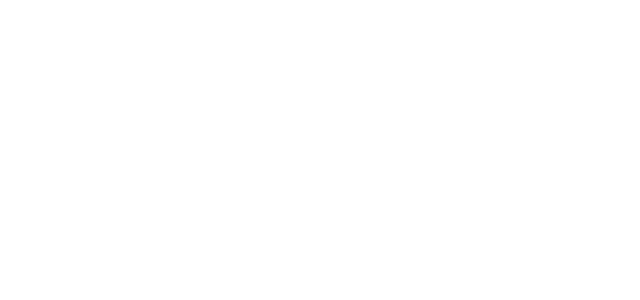
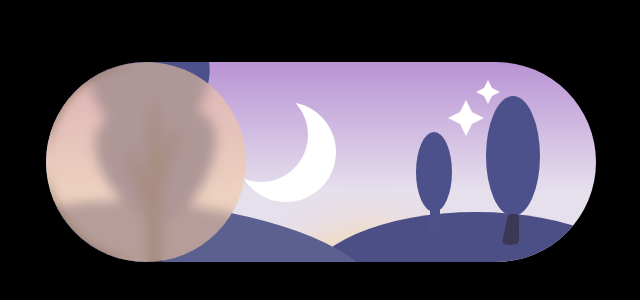
Before and after one commit to li-junpeng/web-app, a Vue app: page /day-to-night-toggle-switch in a window 1280 px wide. Before the commit this address had no page. Shown: the part 238-538 px from the top of the page, without its empty margins (319-959 px from the left). Built offline with nearby package versions, Linux system fonts and the light colour scheme.

Commit message:
feat: power switch animation

```diff
--- a/src/router/index.ts
+++ b/src/router/index.ts
@@ -425,6 +425,14 @@
         title: '开关按钮动画'
       },
       component: () => import('@/views/components/power-switch-animation/index.vue')
+    },
+    {
+      path: '/day-to-night-toggle-switch',
+      name: 'DayToNightToggleSwitch',
+      meta: {
+        title: '白天与黑夜'
+      },
+      component: () => import('@/views/components/day-to-night-toggle-switch/index.vue')
     }
   ]
 })
--- /dev/null
+++ b/src/views/components/day-to-night-toggle-switch/index.vue
@@ -0,0 +1,493 @@
+<!--
+ * day-to-night-toggle-switch
+ *
+ * @from https://codepen.io/aybukeceylan/pen/QWWrbyK
+ * @author Junpeng.Li
+ * @date 2023-07-11 15-10
+-->
+<script setup lang="ts">
+import { ref } from 'vue'
+
+const state = ref(false)
+</script>
+
+<template>
+  <div class="container" :class="{'switch': state}">
+    <label for="switch">
+      <input type="checkbox" id="switch" @change="state = !state">
+      <div class="toggle-wrapper">
+        <div class="day-night"></div>
+        <div class="tree-left">
+          <div class="tree"></div>
+          <div class="trunk">
+            <div class="branch"></div>
+            <div class="branch"></div>
+          </div>
+        </div>
+        <div class="tree-right">
+          <div class="tree-back">
+            <div class="trunk"></div>
+          </div>
+          <div class="tree-front">
+            <div class="trunk"></div>
+          </div>
+        </div>
+        <div class="moon"></div>
+        <div class="stars">
+          <div class="star big-star">
+            <div class="vertical"></div>
+            <div class="horizontal"></div>
+          </div>
+          <div class="star small-star">
+            <div class="vertical"></div>
+            <div class="horizontal"></div>
+          </div>
+        </div>
+        <div class="sun"></div>
+        <div class="hills">
+          <div class="hill-left"></div>
+          <div class="hill-right"></div>
+        </div>
+      </div>
+    </label>
+  </div>
+
+</template>
+
+<style scoped lang="scss">
+@use "../base";
+
+.container {
+  --wrapper-bg: #9bb7e8;
+  --hill-left: #5c6090;
+  --hill-right: #4b4f85;
+  --sky-bg-night: linear-gradient(to bottom, rgba(185, 147, 212, 1) 0%, rgba(230, 224, 237, 1) 65%);
+  --tree-trunk: #3b3853;
+  --tree: rgba(76, 80, 139, 1);
+  --sun: linear-gradient(24deg, rgba(255, 219, 156, 1) 0%, rgba(254, 195, 87, 1) 53%);
+  --day-night: rgba(242, 198, 160, 0.6);
+  transition: .2s linear;
+}
+
+.container.switch {
+  --wrapper-bg: #111827;
+  --hill-left: #602291;
+  --hill-right: #511a7f;
+  --sky-bg-day: linear-gradient(180deg, rgba(231, 95, 122, 1) 0%, rgba(255, 177, 104, 1) 83%);
+  --tree-trunk: #3b3853;
+  --tree: #78177b;
+  --sun: linear-gradient(180deg, rgba(255, 219, 156, 1) 0%, rgba(254, 195, 87, 1) 53%);
+  --day-night: #6c528cb3;
+}
+
+input {
+  display: none;
+}
+
+.toggle-wrapper {
+  position: relative;
+  cursor: pointer;
+  border-radius: 120px;
+  width: 550px;
+  height: 200px;
+  background: #fff;
+  overflow: hidden;
+  background: var(--sky-bg-night);
+
+  &:before {
+    content: "";
+    position: absolute;
+    left: 0;
+    top: 0;
+    width: 100%;
+    height: 100%;
+    background: linear-gradient(180deg, rgba(231, 95, 122, 1) 0%, rgba(255, 177, 104, 1) 83%);
+    opacity: 0;
+    transition: 1s;
+    border-radius: 120px;
+    overflow: hidden;
+  }
+}
+
+input#switch:checked + *:before {
+  opacity: 1;
+}
+
+.hills {
+  position: relative;
+  display: flex;
+  width: 720px;
+  bottom: -150px;
+  left: -40px;
+}
+
+.hill-left {
+  position: relative;
+  z-index: 2;
+  width: 380px;
+  height: 120px;
+  border-radius: 100%;
+  background: var(--hill-left);
+  top: -6px;
+  left: -10px;
+  transform: rotate(8deg);
+}
+
+.hill-right {
+  position: relative;
+  z-index: 1;
+  width: 340px;
+  height: 150px;
+  border-radius: 100%;
+  background: var(--hill-right);
+  left: -80px;
+}
+
+.tree-left {
+  position: absolute;
+  z-index: 5;
+  left: 100px;
+  bottom: -40px;
+}
+
+.tree-left .trunk {
+  z-index: 3;
+  height: 200px;
+  width: 16px;
+  background: var(--tree-trunk);
+  border-radius: 100% 100% 0 0;
+}
+
+.branch {
+  background: var(--tree-trunk);
+  position: relative;
+}
+
+.branch:nth-child(1) {
+  width: 10px;
+  height: 70px;
+  top: 46px;
+  left: -10px;
+  border-radius: 100%;
+  transform: rotate(-22deg);
+
+  &:before {
+    content: "";
+    position: absolute;
+    width: 10px;
+    height: 44px;
+    left: -21px;
+    top: 26px;
+    border: 10px solid var(--tree-trunk);
+    border-color: transparent var(--tree-trunk) transparent transparent;
+    border-radius: 60%;
+    transform: rotate(10deg);
+  }
+}
+
+.branch:nth-child(2) {
+  width: 10px;
+  height: 60px;
+  top: -46px;
+  left: 16px;
+  border-radius: 100%;
+  transform: rotate(22deg);
+
+  &:after {
+    content: "";
+    position: absolute;
+    width: 10px;
+    height: 56px;
+    left: 2px;
+    top: 20px;
+    border: 10px solid var(--tree-trunk);
+    border-color: transparent transparent transparent var(--tree-trunk);
+    border-radius: 60%;
+    transform: rotate(-11deg);
+  }
+}
+
+.tree-left .tree {
+  position: absolute;
+  left: -50px;
+  top: -10px;
+  width: 120px;
+  height: 120px;
+  z-index: -1;
+  background: var(--tree);
+  border-radius: 63% 37% 31% 69% / 60% 74% 26% 40%;
+  transform: rotate(40deg);
+
+  &:before {
+    content: "";
+    position: absolute;
+    left: -50px;
+    top: -50px;
+    width: 120px;
+    height: 120px;
+    z-index: -1;
+    background: var(--tree);
+    border-radius: 63% 37% 31% 69% / 60% 74% 26% 40%;
+  }
+}
+
+.tree-right {
+  position: relative;
+  left: 370px;
+  top: 40px;
+}
+
+.tree-back {
+  position: absolute;
+  z-index: 2;
+  width: 36px;
+  height: 80px;
+  border-radius: 80%;
+  background: var(--tree);
+  top: 30px;
+  border-bottom: 100px;
+  border-color: var(--tree);
+
+  .trunk {
+    position: absolute;
+    top: 78px;
+    background: var(--tree);
+    width: 10px;
+    height: 23px;
+    left: 14px;
+  }
+}
+
+.tree-front {
+  position: absolute;
+  z-index: 3;
+  width: 54px;
+  height: 120px;
+  border-radius: 80%;
+  background: var(--tree);
+  top: -6px;
+  left: 70px;
+  border-bottom: 100px;
+  border-color: var(--tree);
+}
+
+.tree-front .trunk {
+  position: absolute;
+  z-index: 2;
+  top: 120px;
+  background: var(--tree-trunk);
+  width: 12px;
+  height: 28px;
+  left: 21px;
+  border-radius: 4px;
+
+  &:before {
+    content: "";
+    position: absolute;
+    width: 12px;
+    height: 30px;
+    background: var(--tree-trunk);
+    left: -2px;
+    top: -2px;
+    border-radius: 4px;
+    transform: rotate(2deg) skewx(-10deg);
+  }
+
+  &:after {
+    content: "";
+    position: absolute;
+    top: 23px;
+    left: -4px;
+    width: 14px;
+    height: 6px;
+    background: var(--tree-trunk);
+    border-radius: 100%;
+  }
+}
+
+.moon {
+  position: absolute;
+  background-color: transparent;
+  width: 100px;
+  height: 100px;
+  border-radius: 50%;
+  box-shadow: inset -25px -17px 0 3px #fff;
+  left: 190px;
+  transform: translatey(40px);
+  transition: all 0.6s ease-out 0.3s;
+  transition-duration: 0.8s;
+
+  .switch & {
+    transform: translatey(160px);
+    transition: all 0.5s ease-out 0.3s;
+    transition-duration: 0.8s;
+  }
+}
+
+.stars {
+  position: absolute;
+  right: 124px;
+  transform: translatey(50px);
+  transition: all 0.6s ease-in 0.3s;
+
+  .switch & {
+    transform: translatey(-80px);
+    transition: all 0.6s ease-in 0.3s;
+  }
+}
+
+.star {
+  position: relative;
+  background: #fff;
+}
+
+.big-star .vertical {
+  width: 12px;
+  height: 12px;
+
+  &:before {
+    content: "";
+    position: absolute;
+    top: -12px;
+    width: 0;
+    height: 0;
+    border-right: 6px solid transparent;
+    border-left: 6px solid transparent;
+    border-bottom: 12px solid #fff;
+  }
+
+  &:after {
+    content: "";
+    position: absolute;
+    top: 12px;
+    border-right: 6px solid transparent;
+    border-left: 6px solid transparent;
+    border-top: 12px solid #fff;
+  }
+}
+
+.big-star .horizontal {
+  position: relative;
+  transform: rotate(90deg);
+  left: 6px;
+  top: -6px;
+
+  &:before {
+    content: "";
+    position: absolute;
+    top: -12px;
+    width: 0;
+    height: 0;
+    border-right: 6px solid transparent;
+    border-left: 6px solid transparent;
+    border-bottom: 12px solid #fff;
+  }
+
+  &:after {
+    content: "";
+    position: absolute;
+    top: 12px;
+    border-right: 6px solid transparent;
+    border-left: 6px solid transparent;
+    border-top: 12px solid #fff;
+  }
+}
+
+.small-star {
+  top: -36px;
+  left: 24px;
+  width: 8px;
+  height: 8px;
+}
+
+.small-star .vertical {
+  &:before {
+    content: "";
+    position: absolute;
+    top: -8px;
+    width: 0;
+    height: 0;
+    border-right: 4px solid transparent;
+    border-left: 4px solid transparent;
+    border-bottom: 8px solid #fff;
+  }
+
+  &:after {
+    content: "";
+    position: absolute;
+    top: 8px;
+    border-right: 4px solid transparent;
+    border-left: 4px solid transparent;
+    border-top: 8px solid #fff;
+  }
+}
+
+.small-star .horizontal {
+  position: relative;
+  transform: rotate(90deg);
+  top: 4px;
+  left: 4px;
+
+  &:before {
+    content: "";
+    position: absolute;
+    top: -8px;
+    width: 0;
+    height: 0;
+    border-right: 4px solid transparent;
+    border-left: 4px solid transparent;
+    border-bottom: 8px solid #fff;
+  }
+
+  &:after {
+    content: "";
+    position: absolute;
+    top: 8px;
+    border-right: 4px solid transparent;
+    border-left: 4px solid transparent;
+    border-top: 8px solid #fff;
+  }
+}
+
+.sun {
+  position: absolute;
+  z-index: 0;
+  width: 150px;
+  height: 150px;
+  border-radius: 50%;
+  background: var(--sun);
+  left: 240px;
+  top: 160px;
+  box-shadow: 8px 8px 54px 12px rgba(255, 214, 150, 0.97);
+  transition: all 0.8s ease-in 0.3s;
+  transform: translatey(20px);
+
+  .switch & {
+    transition: all 0.8s ease-out 0.3s;
+    transform: translatey(-40px);
+  }
+}
+
+.day-night {
+  position: absolute;
+  z-index: 6;
+  width: 200px;
+  height: 200px;
+  border-radius: 50%;
+  background-color: var(--day-night);
+  overflow: hidden;
+  transition: all 0.8s ease-in;
+  transform: translatex(0);
+  backdrop-filter: blur(6px);
+
+  .switch & {
+    transform: translatex(350px);
+  }
+}
+
+@media screen and (max-width: 550px) {
+  .toggle-wrapper {
+    transform: scale(0.5);
+  }
+}
+</style>
```
